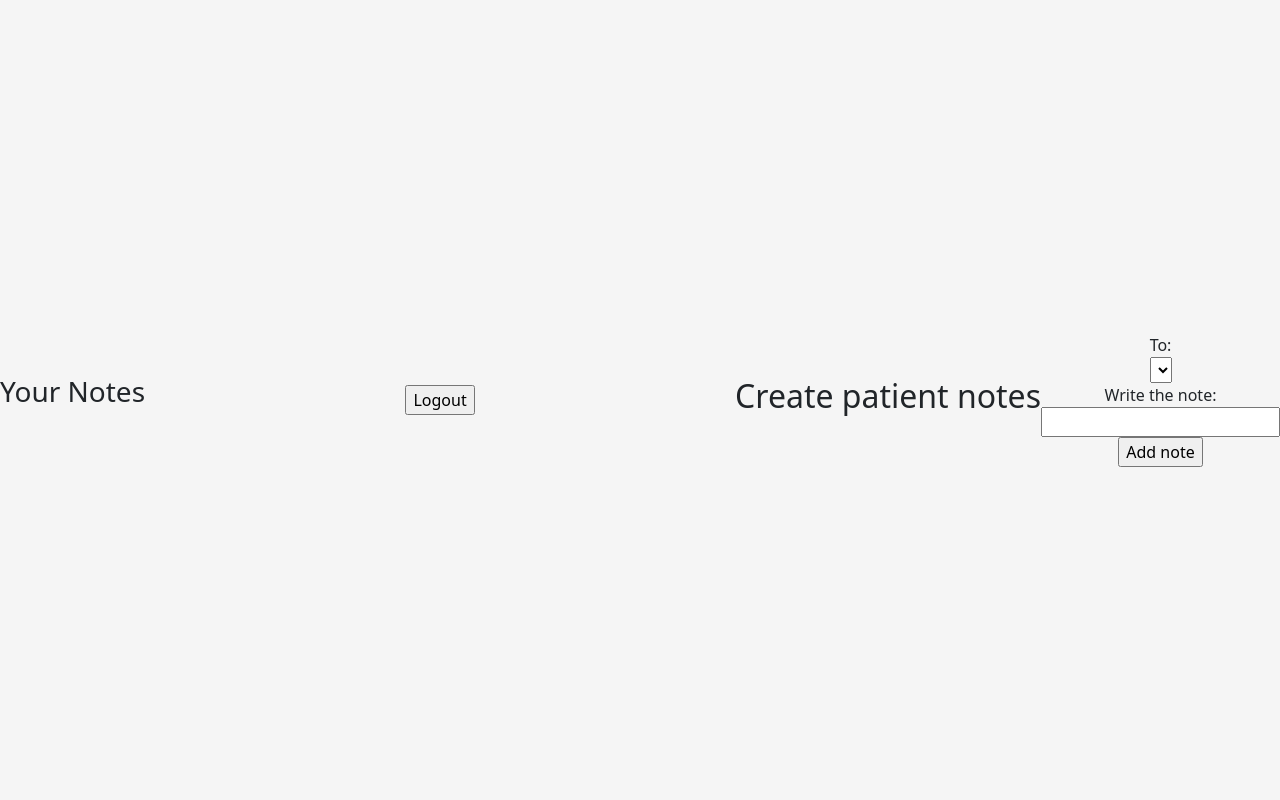
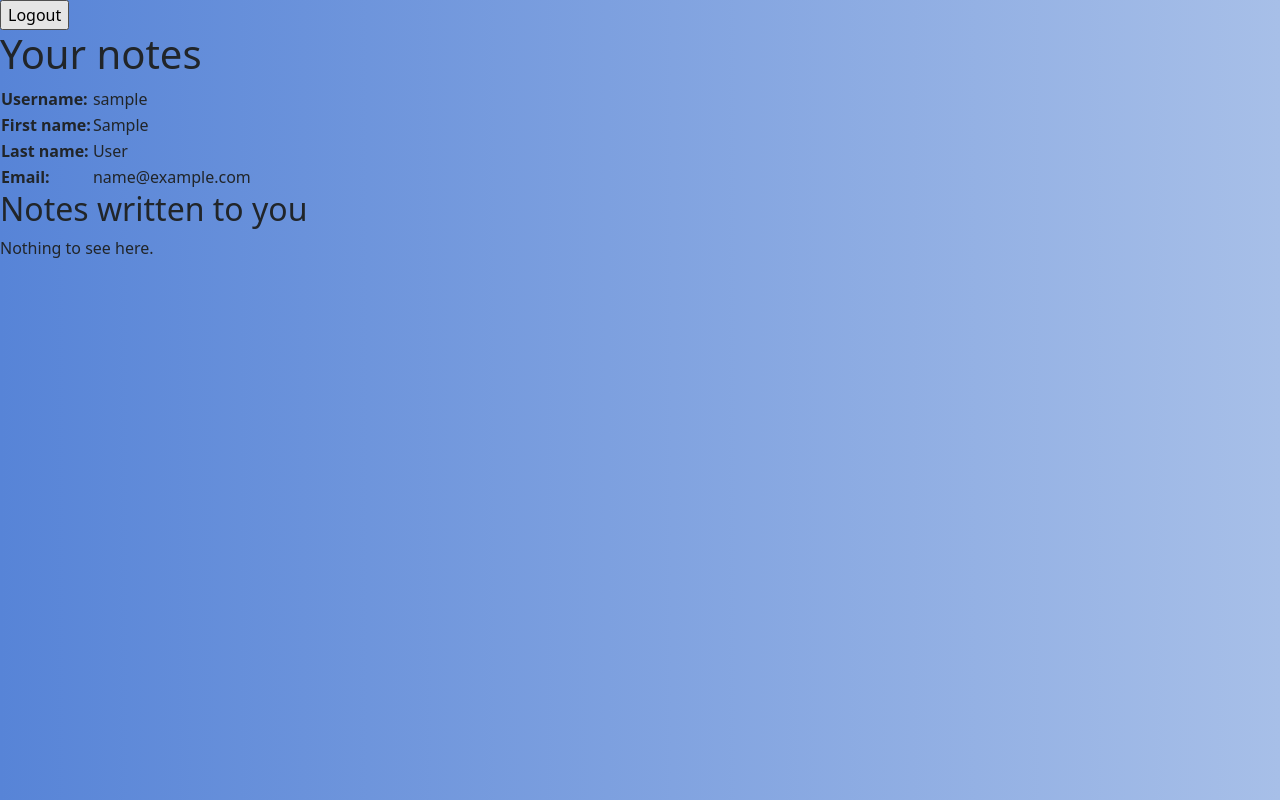
Before and after one commit to NuiS4ncE/kyberfailapp, a Django app: page / in a window 1280 px wide. Run offline with Django 4.2, Linux system fonts and the light colour scheme; the visitor is signed in with stand-in values (Sample User, id 1); lists and menus that the app fills with data are empty.

Commit message:
work on the index.html

```diff
--- a/src/pages/static/index.css
+++ b/src/pages/static/index.css
@@ -1,30 +1,30 @@
-html,
-body {
-  height: 100%;
+/* List with bullets */
+.list-bullets {
+    list-style: none;
+}
+
+.list-bullets li {
+    display: flex;
+    align-items: center;
+}
+
+.list-bullets li::before {
+    content: '';
+    width: 12px;
+    height: 12px;
+    border-radius: 50%;
+    background: #5784d7;
+    border: 2px solid #8fb3f5;
+    display: block;
+    margin-right: 1rem;
 }
 
 body {
-    display: -ms-flexbox;
-    display: -webkit-box;
-    display: flex;
-    -ms-flex-align: center;
-    -ms-flex-pack: center;
-    -webkit-box-align: center;
-    align-items: center;
-    -webkit-box-pack: center;
-    justify-content: center;
-    padding-top: 40px;
-    padding-bottom: 40px;
-    background-color: #f5f5f5;
-  }
-
-.form-logout {
-    width: 100%;
-    max-width: 330px;
-    padding: 15px;
-    margin: 0 auto;
+    min-height: 100vh;
+    background-color: #6190e8;
+    background-image: linear-gradient(to right, #5784d7 0%, #a7bfe8 100%);
 }
 
-.form-notes {
-
+li {
+    font-style: italic;
 }
--- a/src/pages/templates/pages/index.html
+++ b/src/pages/templates/pages/index.html
@@ -3,11 +3,10 @@
 <html lang="en">
 
 <head>
-    <title>Doctor's notes</title>
     <meta charset="utf-8">
     <meta http-equiv="X-UA-Compatible" content="IE=edge">
     <meta name="viewport" content="width=device-width, initial-scale=1">
-    <title>Login</title>
+    <title>Doctor's notes</title>
     <link href="https://cdn.jsdelivr.net/npm/bootstrap@5.3.0-alpha1/dist/css/bootstrap.min.css" rel="stylesheet"
         integrity="sha384-GLhlTQ8iRABdZLl6O3oVMWSktQOp6b7In1Zl3/Jr59b6EGGoI1aFkw7cmDA6j6gD" crossorigin="anonymous">
     <link href="{% static 'index.css' %}" rel="stylesheet">
@@ -16,16 +15,42 @@
         crossorigin="anonymous"></script>
 </head>
 
-<body class="text-center">
-    <h1 class="h3 mb-3 font-weight-normal">Your Notes</h1>
-
-    <form class="form-logout" action='logout/' method="POST">
+<body>
+    <form action='logout/' method="POST">
         {% csrf_token %}
         <input type="submit" value="Logout" />
     </form>
+    <h1>Your notes</h1>
 
-    <h2>Create patient notes</h2>
-    <form class="form-notes" id="notes" action="notes/" method="POST">
+    <table>
+        <tr>
+            <th style="text-align:left">Username:
+            <td>{{user.username}}
+        <tr>
+            <th style="text-align:left">First name:
+            <td>{{user.first_name}}
+        <tr>
+            <th style="text-align:left">Last name:
+            <td>{{user.last_name}}
+        <tr>
+            <th style="text-align:left">Email:
+            <td>{{user.email}}
+    </table>
+
+    <h2>Notes written to you</h2>
+    {% if accounts.note|length < 1 %} <p>Nothing to see here.</p>
+        {% else %}
+        {% for account in accounts %}
+        <tr>
+            <td>{{ account.note }}</td>
+        </tr>
+        {% endfor %}
+        {% endif %}
+
+        {% if accounts.doctor %}
+        <h2>Write a note</h2>
+
+        <form id='note' action='notes/' method="POST">
             {% csrf_token %}
             <span>To:</span><br />
             <select name="to">
@@ -33,11 +58,14 @@
                 <option value="{{account.user.username}}">{{account.user.username}}</option>
                 {% endfor %}
             </select><br />
-        <span>Write the note:</span><br />
+
+            <span>Write a note:</span><br />
             <input type="text" name="notetext" /><br />
 
-        <input type="submit" value="Add note" />
+            <input type="submit" value="Write" />
         </form>
+        {% endif %}
+</body>
 </body>
 
 </html>
```
Lines whose indentation alone changed are shown as unchanged.
